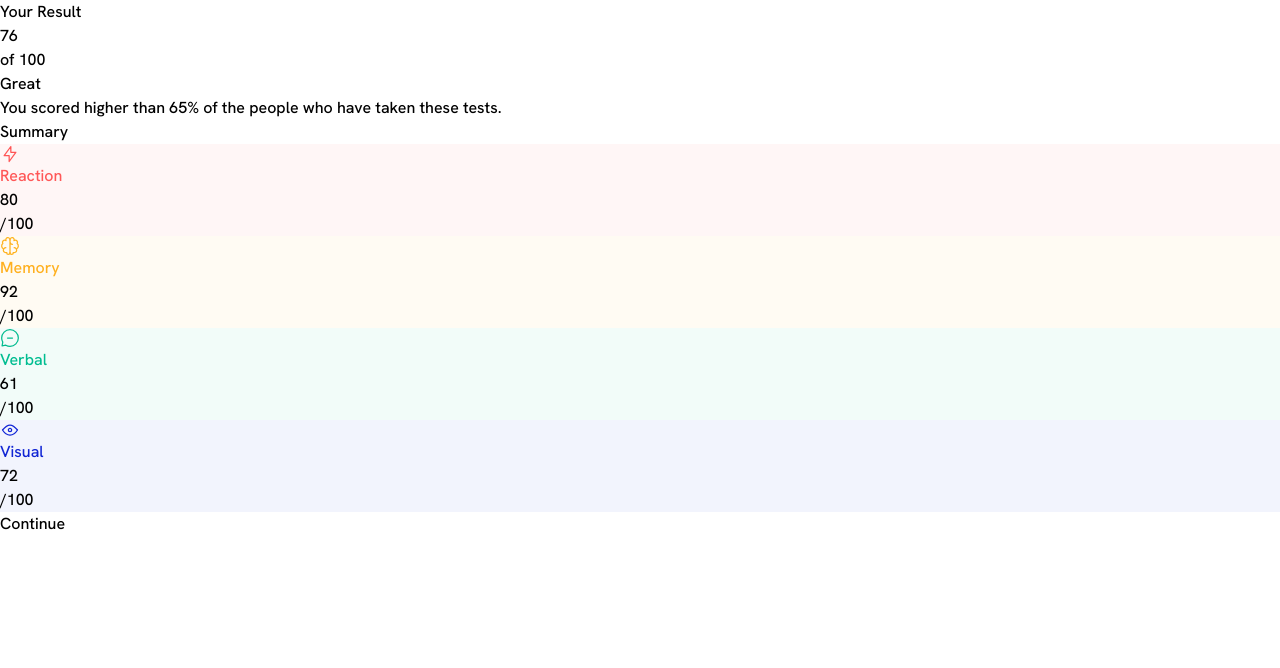
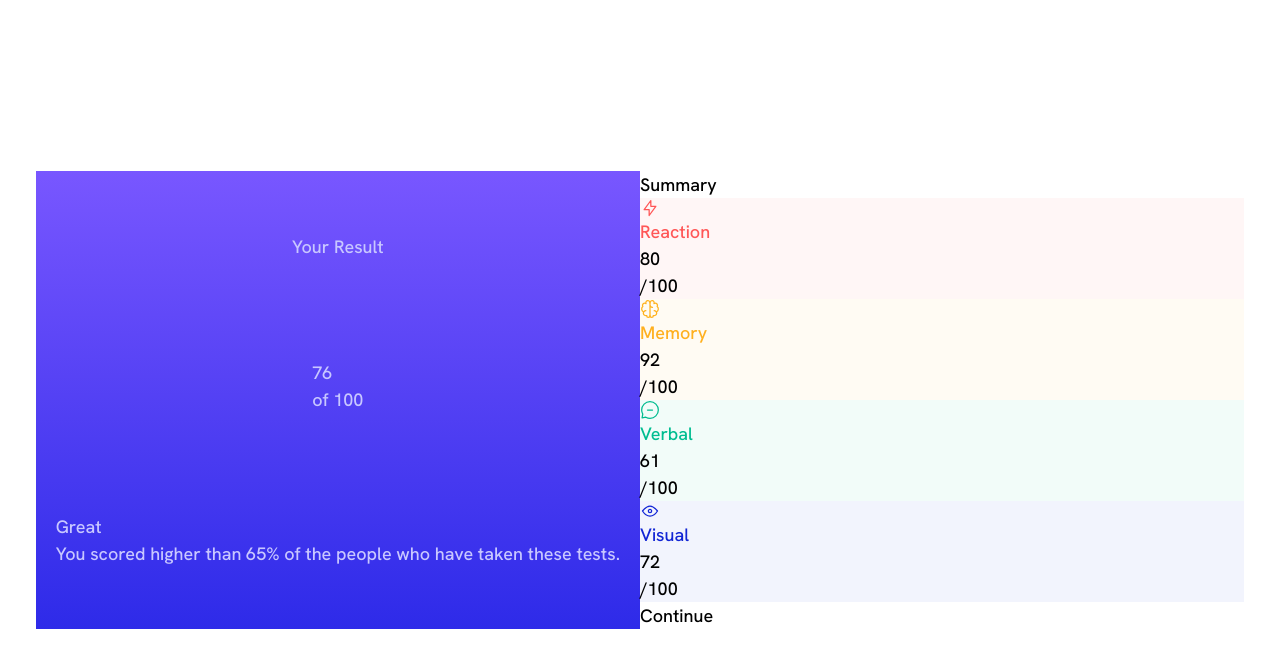
Before and after one commit to mujabom/result-sumury-component, a React (Vite) app: page / in a window 1280 px wide. Shown: the top 668 px of the page. Built offline with nearby package versions, Linux system fonts and the light colour scheme.

Commit message:
container basic css

```diff
--- a/src/App.tsx
+++ b/src/App.tsx
@@ -3,8 +3,8 @@ import Sumury from "./components/Sumury";
 
 export default function App5() {
   return (
-    <div>
-      <div>
+    <div className="min-h-screen grid place-items-center">
+      <div className="grid grid-cols-2 place-content-center">
         <ScoreWidget />
         <Sumury />
       </div>
--- a/src/components/ScoreWidget.tsx
+++ b/src/components/ScoreWidget.tsx
@@ -1,21 +1,20 @@
-export default function ScoreWidget(){
-
+export default function ScoreWidget() {
   return (
-    <div>
+    <div
+      className="text-light-lavender bg-gradient-to-b from-light-slate-blue to-light-royal-blue
+    grid place-items-center py-3 px-5"
+    >
       <h4>Your Result</h4>
       <div>
-        <div>
-          76
-        </div>
+        <div>76</div>
+        <p>of 100</p>
+      </div>
+      <div className="">
+        <h2>Great</h2>
         <p>
-          of 100
+          You scored higher than 65% of the people who have taken these tests.
         </p>
       </div>
-      <h2>Great</h2>
-      <p>
-        You scored higher than 65% of the people who have taken these tests.
-      </p>
     </div>
   );
-
-  };
+}
--- a/src/index.css
+++ b/src/index.css
@@ -6,4 +6,5 @@
 
 body {
   font-family: "Hanken Grotesk", sans-serif;
+  font-size: 18px;
 }
```
